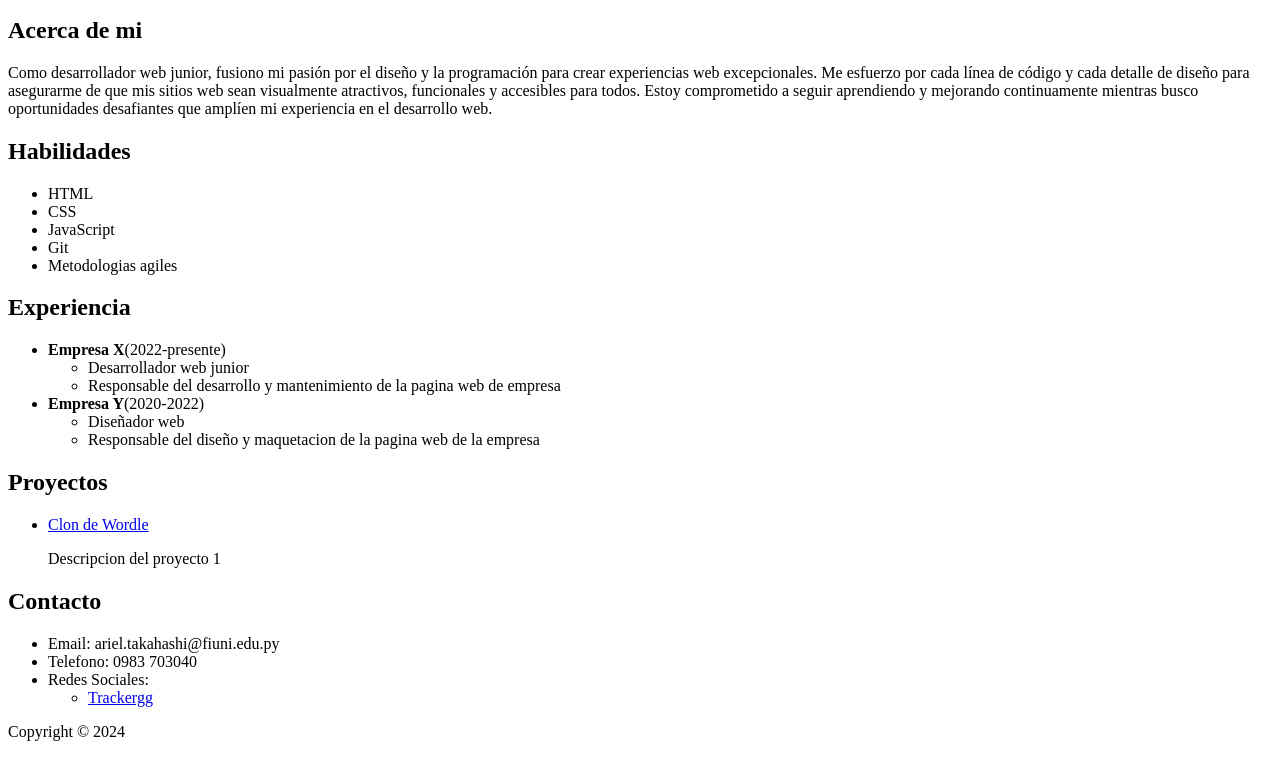
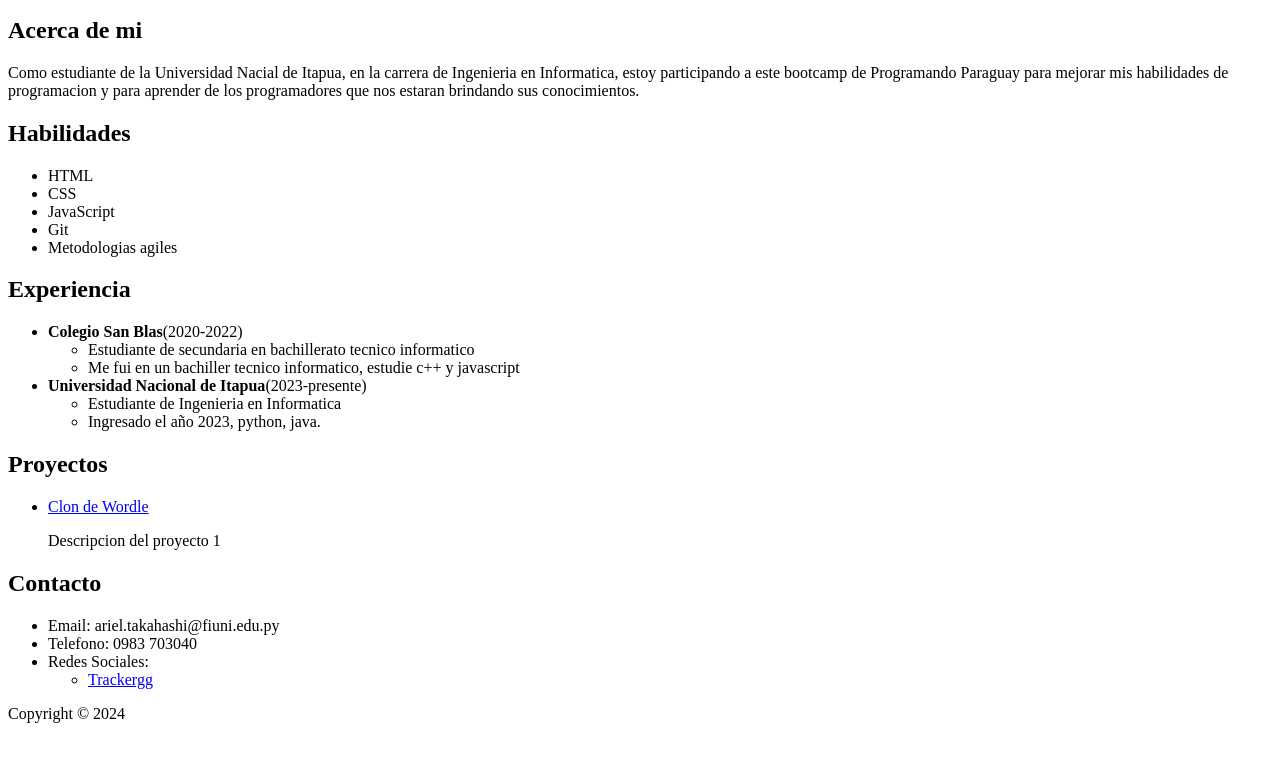
Before and after one commit to ShuTakahashivl/HTML_Porfolio, a plain HTML site: page index.html in a window 1280 px wide. Shown: the part 144-901 px from the top of the page. Drawn offline with Linux system fonts and the light colour scheme.

Commit message:
my first proyect web
actualizado

```diff
--- a/index.html
+++ b/index.html
@@ -21,13 +21,10 @@
             <section id = "acerca-de-mi">
                 <h2>Acerca de mi</h2>
                 <p>
-                    Como desarrollador web junior, fusiono mi pasión por el diseño y la
-                    programación para crear experiencias web excepcionales. Me esfuerzo por
-                    cada línea de código y cada detalle de diseño para asegurarme de que mis
-                    sitios web sean visualmente atractivos, funcionales y accesibles para
-                    todos. Estoy comprometido a seguir aprendiendo y mejorando continuamente
-                    mientras busco oportunidades desafiantes que amplíen mi experiencia en el
-                    desarrollo web.
+                    Como estudiante de la Universidad Nacial de Itapua,
+                    en la carrera de Ingenieria en Informatica, estoy participando a este bootcamp
+                    de Programando Paraguay para mejorar mis habilidades de programacion
+                    y para aprender de los programadores que nos estaran brindando sus conocimientos.
                 </p>
             </section>
             <section id = "habilidades">
@@ -44,20 +41,20 @@
                 <h2>Experiencia</h2>
                 <ul>
                     <li>
-                        <b>Empresa X</b>(2022-presente)
+                        <b>Colegio San Blas</b>(2020-2022)
                         <ul>
-                            <li>Desarrollador web junior</li>
+                            <li>Estudiante de secundaria en bachillerato tecnico informatico</li>
                             <li>
-                                Responsable del desarrollo y mantenimiento de la pagina web de empresa
+                                Me fui en un bachiller tecnico informatico, estudie c++ y javascript
                             </li>
                         </ul>
                     </li>
                     <li>
-                        <strong>Empresa Y</strong>(2020-2022)
+                        <strong>Universidad Nacional de Itapua</strong>(2023-presente)
                         <ul>
-                            <li>Diseñador web</li>
+                            <li>Estudiante de Ingenieria en Informatica</li>
                             <li>
-                                Responsable del diseño y maquetacion de la pagina web de la empresa
+                                Ingresado el año 2023, python, java.
                             </li>
                         </ul>
                     </li>
```
